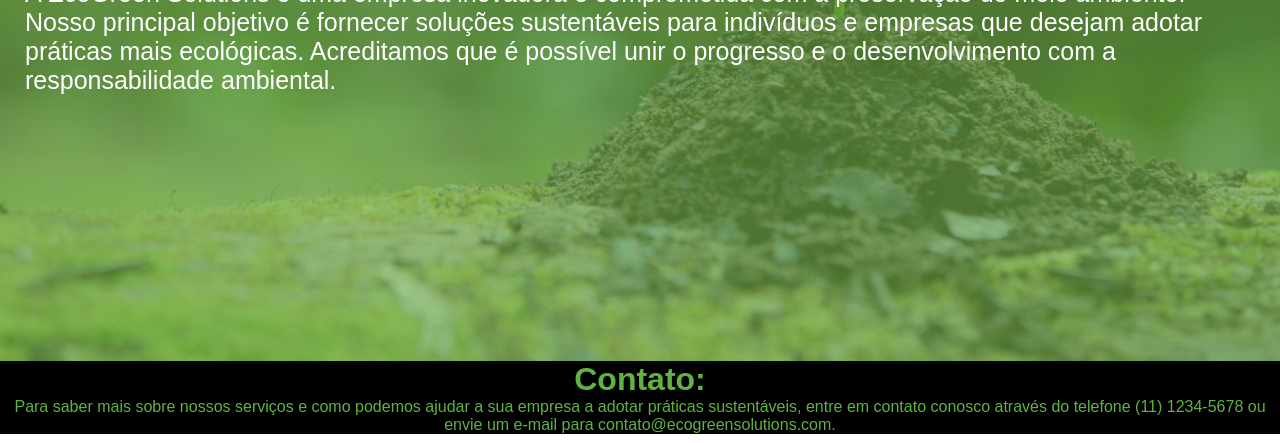
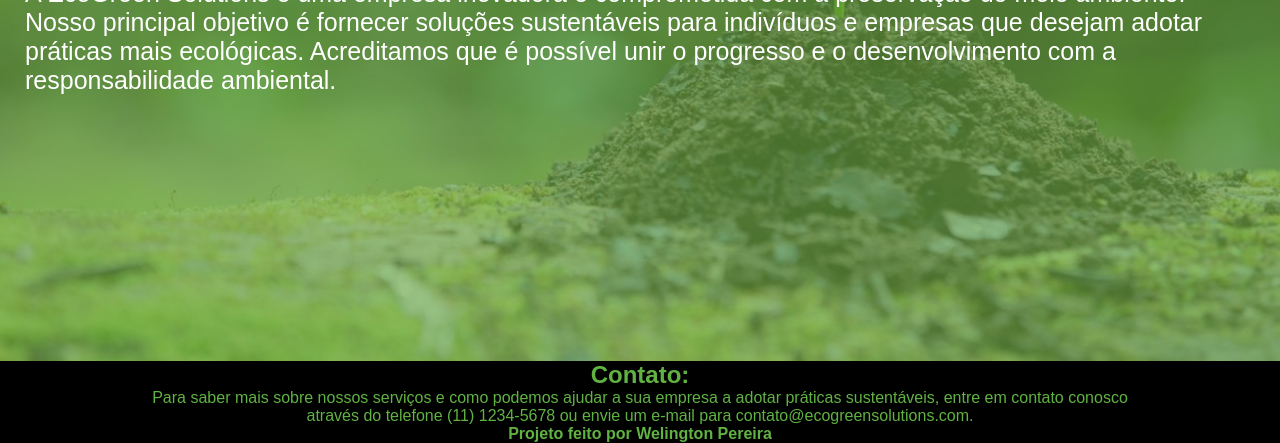
Before and after one commit to welingtonpsilva/projeto-landpage-Ecogreen, a plain HTML site: page index.html in a window 1280 px wide. Shown: the part 437-880 px from the top of the page. Drawn offline with Linux system fonts and the light colour scheme.

Commit message:
version 2

```diff
--- a/index.html
+++ b/index.html
@@ -55,7 +55,10 @@
         </section>
     </main>
     <footer>
-        <h1>Contato:</h1><p>Para saber mais sobre nossos serviços e como podemos ajudar a sua empresa a adotar práticas sustentáveis, entre em contato conosco através do telefone (11) 1234-5678 ou envie um e-mail para contato@ecogreensolutions.com.</p>
+        <section>
+            <h1>Contato:</h1><p>Para saber mais sobre nossos serviços e como podemos ajudar a sua empresa a adotar práticas sustentáveis, entre em contato conosco através do telefone (11) 1234-5678 ou envie um e-mail para contato@ecogreensolutions.com.</p>
+            <p><strong>Projeto feito por Welington Pereira</strong></p>
+        </section>
     </footer>
 
     <script src="main.js"></script>
--- a/mobile.css
+++ b/mobile.css
@@ -116,8 +116,15 @@ margin-bottom: 15px;
     color: white;
     margin-top: 60px;
 }
-footer{
+footer section{
     background-color: black;
     color: #60B242;
     text-align: center;
+    width: 1000px;
+    margin: auto;
     }
+    footer{
+    background-color: black;
+    display: flex;
+    align-items: center;
+    }
--- a/pc.css
+++ b/pc.css
@@ -118,8 +118,13 @@ margin-bottom: 15px;
     color: white;
     margin-top: 60px;
 }
-footer{
+footer section{
 background-color: black;
 color: #60B242;
 text-align: center;
 }
+footer{
+background-color: black;
+display: flex;
+align-items: center;
+}
--- a/tablet.css
+++ b/tablet.css
@@ -118,8 +118,13 @@ margin-bottom: 15px;
     color: white;
     margin-top: 60px;
 }
-footer{
+footer section{
     background-color: black;
     color: #60B242;
     text-align: center;
     }
+    footer{
+    background-color: black;
+    display: flex;
+    align-items: center;
+    }
```
